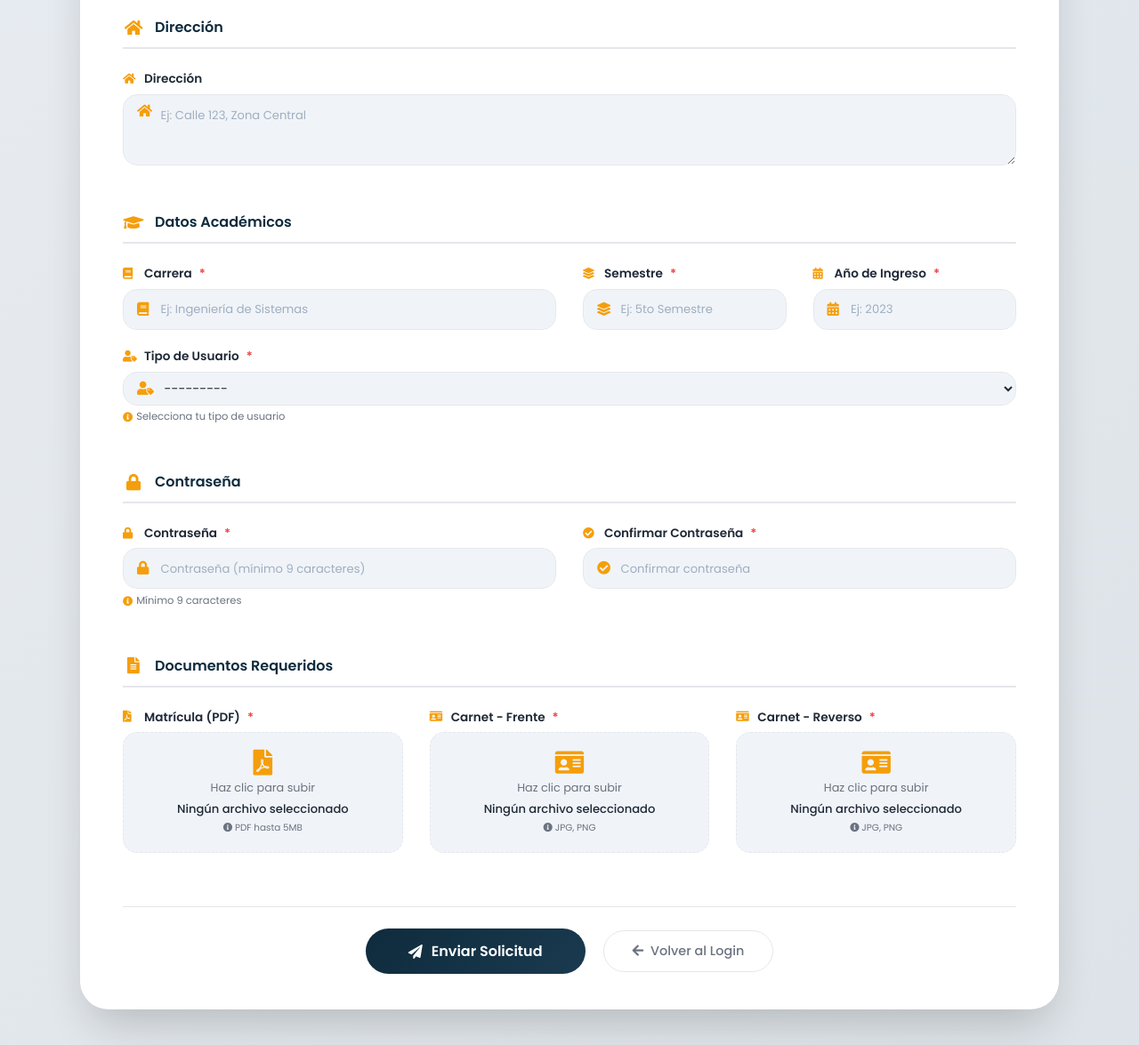
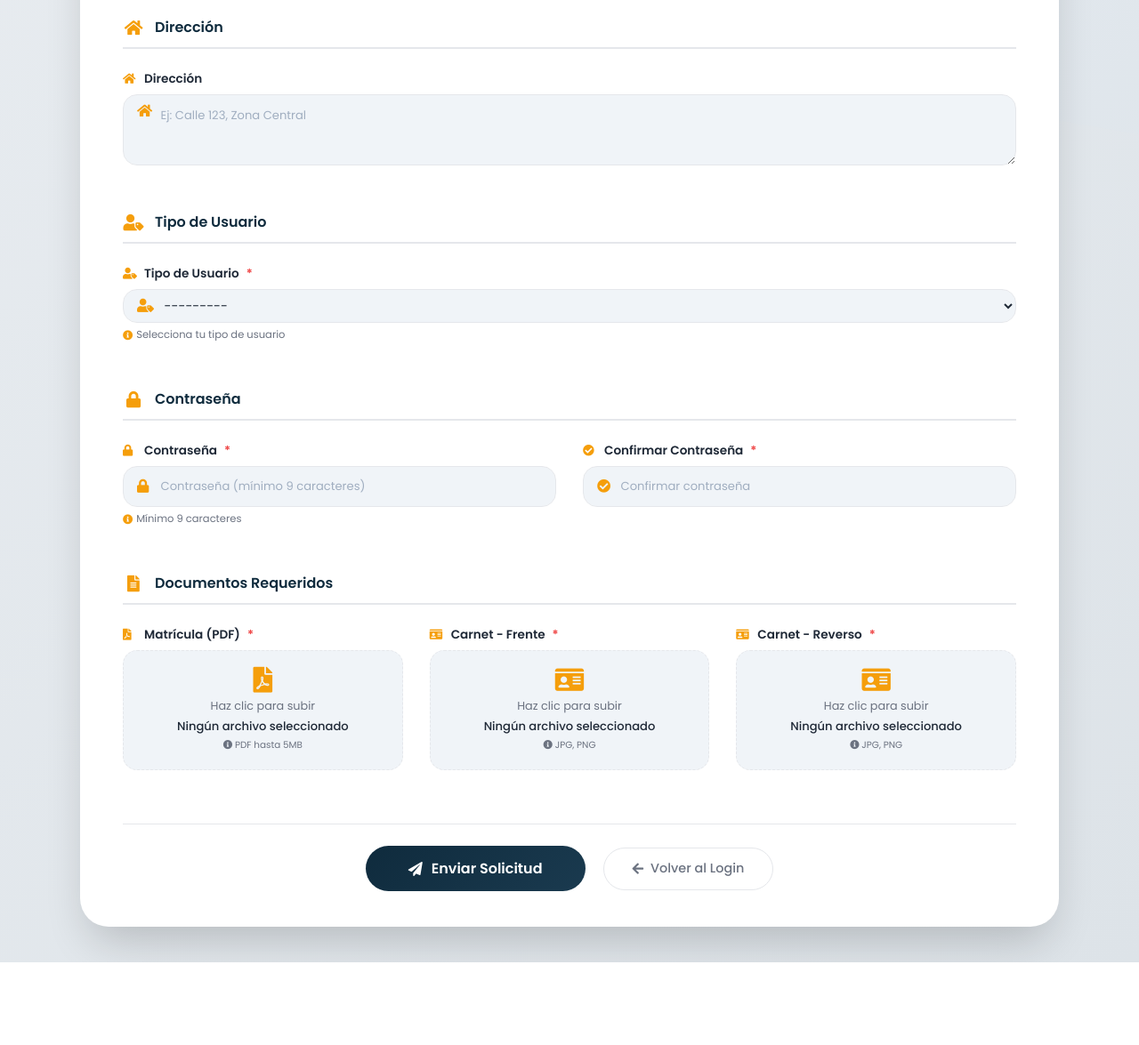
Before and after one commit to furiamotorscompanysrl-art/biblioteca, a Django app: page /registrar/ in a window 1280 px wide. Shown: the part 672-1847 px from the top of the page at 89% size. After the commit the page ends 1754 px from the top, so only its background shows below. Run offline with Django 5.2, Linux system fonts and the light colour scheme; some libraries are stand-ins or nearby versions.

Commit message:
aver si ahora sube intento 4

```diff
--- a/biblioartdis/forms.py
+++ b/biblioartdis/forms.py
@@ -443,6 +443,7 @@ class RegistroUsuarioForm(forms.ModelForm):
         carnet_frente = cleaned_data.get('carnet_frente')
         carnet_reverso = cleaned_data.get('carnet_reverso')
 
+        # Estudiante: requiere matrícula + carnet (frente y reverso)
         if tipo_usuario == 'Estudiante':
             if not matricula:
                 raise forms.ValidationError('❌ Los estudiantes deben subir la matrícula en PDF')
@@ -451,19 +452,23 @@ class RegistroUsuarioForm(forms.ModelForm):
             if not carnet_reverso:
                 raise forms.ValidationError('❌ Los estudiantes deben subir la foto del reverso del carnet')
 
-        elif tipo_usuario == 'Docente':
-            if not carnet_frente:
-                raise forms.ValidationError('❌ Los docentes deben subir la foto del frente del carnet')
-            if not carnet_reverso:
-                raise forms.ValidationError('❌ Los docentes deben subir la foto del reverso del carnet')
-            # No requiere matrícula
-
+        # Investigador: solo requiere carnet (frente y reverso), sin matrícula
         elif tipo_usuario == 'Investigador':
             if not carnet_frente:
                 raise forms.ValidationError('❌ Los investigadores deben subir la foto del frente del carnet')
             if not carnet_reverso:
                 raise forms.ValidationError('❌ Los investigadores deben subir la foto del reverso del carnet')
             # No requiere matrícula
+
+        # Docente: NO requiere documentos
+        elif tipo_usuario == 'Docente':
+            # No se requieren documentos
+            pass
+
+        # Administrador: NO requiere documentos
+        elif tipo_usuario == 'Administrador':
+            # No se requieren documentos
+            pass
 
         return cleaned_data
 
@@ -544,6 +549,7 @@ class RegistroUsuarioForm(forms.ModelForm):
             tipo_usuario = self.cleaned_data.get('tipo_usuario')
 
             # Subir documentos según el rol
+
             # Matrícula - SOLO para estudiantes
             if tipo_usuario == 'Estudiante':
                 if 'matricula_pdf' in self.cleaned_data and self.cleaned_data['matricula_pdf']:
@@ -556,27 +562,31 @@ class RegistroUsuarioForm(forms.ModelForm):
                     if url:
                         usuario.google_drive_matricula_url = url
 
-            # Carnet Frente - TODOS los roles
-            if 'carnet_frente' in self.cleaned_data and self.cleaned_data['carnet_frente']:
-                url = self._subir_a_drive(
-                    self.cleaned_data['carnet_frente'],
-                    usuario_id,
-                    'carnet_frente',
-                    'Usuarios/Carnets/Frente'
-                )
-                if url:
-                    usuario.google_drive_carnet_frente_url = url
+            # Carnet Frente - SOLO para Estudiante e Investigador
+            if tipo_usuario in ['Estudiante', 'Investigador']:
+                if 'carnet_frente' in self.cleaned_data and self.cleaned_data['carnet_frente']:
+                    url = self._subir_a_drive(
+                        self.cleaned_data['carnet_frente'],
+                        usuario_id,
+                        'carnet_frente',
+                        'Usuarios/Carnets/Frente'
+                    )
+                    if url:
+                        usuario.google_drive_carnet_frente_url = url
 
-            # Carnet Reverso - TODOS los roles
-            if 'carnet_reverso' in self.cleaned_data and self.cleaned_data['carnet_reverso']:
-                url = self._subir_a_drive(
-                    self.cleaned_data['carnet_reverso'],
-                    usuario_id,
-                    'carnet_reverso',
-                    'Usuarios/Carnets/Reverso'
-                )
-                if url:
-                    usuario.google_drive_carnet_reverso_url = url
+            # Carnet Reverso - SOLO para Estudiante e Investigador
+            if tipo_usuario in ['Estudiante', 'Investigador']:
+                if 'carnet_reverso' in self.cleaned_data and self.cleaned_data['carnet_reverso']:
+                    url = self._subir_a_drive(
+                        self.cleaned_data['carnet_reverso'],
+                        usuario_id,
+                        'carnet_reverso',
+                        'Usuarios/Carnets/Reverso'
+                    )
+                    if url:
+                        usuario.google_drive_carnet_reverso_url = url
+
+            # Docente y Administrador: NO suben documentos
 
             usuario.save()
 
--- a/templates/registrar_usuario.html
+++ b/templates/registrar_usuario.html
@@ -780,12 +780,12 @@
                 </div>
             </div>
 
-            <!-- DATOS ACADÉMICOS -->
-            <div class="section-title">
+            <!-- DATOS ACADÉMICOS - SOLO PARA ESTUDIANTES -->
+            <div class="section-title" id="academico-section">
                 <i class="fas fa-graduation-cap"></i> Datos Académicos
             </div>
 
-            <div class="row">
+            <div class="row" id="academico-fields">
                 <div class="col-lg-6 col-md-6">
                     <div class="form-group">
                         <label class="form-label">
@@ -833,6 +833,10 @@
             </div>
 
             <!-- TIPO DE USUARIO -->
+            <div class="section-title">
+                <i class="fas fa-user-tag"></i> Tipo de Usuario
+            </div>
+
             <div class="row">
                 <div class="col-12">
                     <div class="form-group">
@@ -894,11 +898,11 @@
             </div>
 
             <!-- DOCUMENTOS REQUERIDOS -->
-            <div class="section-title">
+            <div class="section-title" id="documentos-section">
                 <i class="fas fa-file-alt"></i> Documentos Requeridos
             </div>
 
-            <div class="row">
+            <div class="row" id="documentos-fields">
                 <!-- Matrícula - SOLO para estudiantes -->
                 <div class="col-lg-4 col-md-6" id="matricula-group">
                     <div class="form-group">
@@ -919,7 +923,7 @@
                     </div>
                 </div>
 
-                <!-- Carnet Frente - TODOS -->
+                <!-- Carnet Frente - TODOS excepto Docente y Administrador -->
                 <div class="col-lg-4 col-md-6" id="carnet-frente-group">
                     <div class="form-group">
                         <label class="form-label">
@@ -939,7 +943,7 @@
                     </div>
                 </div>
 
-                <!-- Carnet Reverso - TODOS -->
+                <!-- Carnet Reverso - TODOS excepto Docente y Administrador -->
                 <div class="col-lg-4 col-md-6" id="carnet-reverso-group">
                     <div class="form-group">
                         <label class="form-label">
@@ -1035,6 +1039,10 @@
         // MOSTRAR/OCULTAR CAMPOS SEGÚN ROL
         // ============================================
         const tipoUsuario = document.querySelector('select[name="tipo_usuario"]');
+        const academicoSection = document.getElementById('academico-section');
+        const academicoFields = document.getElementById('academico-fields');
+        const documentosSection = document.getElementById('documentos-section');
+        const documentosFields = document.getElementById('documentos-fields');
         const matriculaGroup = document.getElementById('matricula-group');
         const matriculaStar = document.getElementById('matricula-star');
         const carnetFrenteGroup = document.getElementById('carnet-frente-group');
@@ -1044,24 +1052,43 @@
             if (!tipoUsuario) return;
             const tipo = tipoUsuario.value;
 
-            // Mostrar todos los grupos por defecto
-            matriculaGroup.style.display = 'block';
-            carnetFrenteGroup.style.display = 'block';
-            carnetReversoGroup.style.display = 'block';
+            // ============================================
+            // DATOS ACADÉMICOS - SOLO PARA ESTUDIANTES
+            // ============================================
+            if (tipo === 'Estudiante') {
+                academicoSection.style.display = 'flex';
+                academicoFields.style.display = 'flex';
+            } else {
+                academicoSection.style.display = 'none';
+                academicoFields.style.display = 'none';
+            }
 
-            // Mostrar/ocultar asteriscos según rol
-            if (tipo === 'Estudiante') {
-                // Todos los documentos requeridos
+            // ============================================
+            // DOCUMENTOS
+            // ============================================
+            if (tipo === 'Docente' || tipo === 'Administrador') {
+                // Docente y Administrador: NO documentos
+                documentosSection.style.display = 'none';
+                documentosFields.style.display = 'none';
+                matriculaGroup.style.display = 'none';
+                carnetFrenteGroup.style.display = 'none';
+                carnetReversoGroup.style.display = 'none';
+            } else if (tipo === 'Estudiante') {
+                // Estudiante: TODOS los documentos
+                documentosSection.style.display = 'flex';
+                documentosFields.style.display = 'flex';
+                matriculaGroup.style.display = 'block';
+                carnetFrenteGroup.style.display = 'block';
+                carnetReversoGroup.style.display = 'block';
                 matriculaStar.style.display = 'inline';
-                document.querySelector('label[for="id_matricula_pdf"] .required-star').style.display = 'inline';
-            } else if (tipo === 'Docente') {
-                // Solo carnet (frente y reverso), sin matrícula
+            } else if (tipo === 'Investigador') {
+                // Investigador: SOLO carnet (frente y reverso), sin matrícula
+                documentosSection.style.display = 'flex';
+                documentosFields.style.display = 'flex';
                 matriculaGroup.style.display = 'none';
                 matriculaStar.style.display = 'none';
-            } else if (tipo === 'Investigador') {
-                // Solo carnet (frente y reverso), sin matrícula
-                matriculaGroup.style.display = 'none';
-                matriculaStar.style.display = 'none';
+                carnetFrenteGroup.style.display = 'block';
+                carnetReversoGroup.style.display = 'block';
             }
         }
 
```
